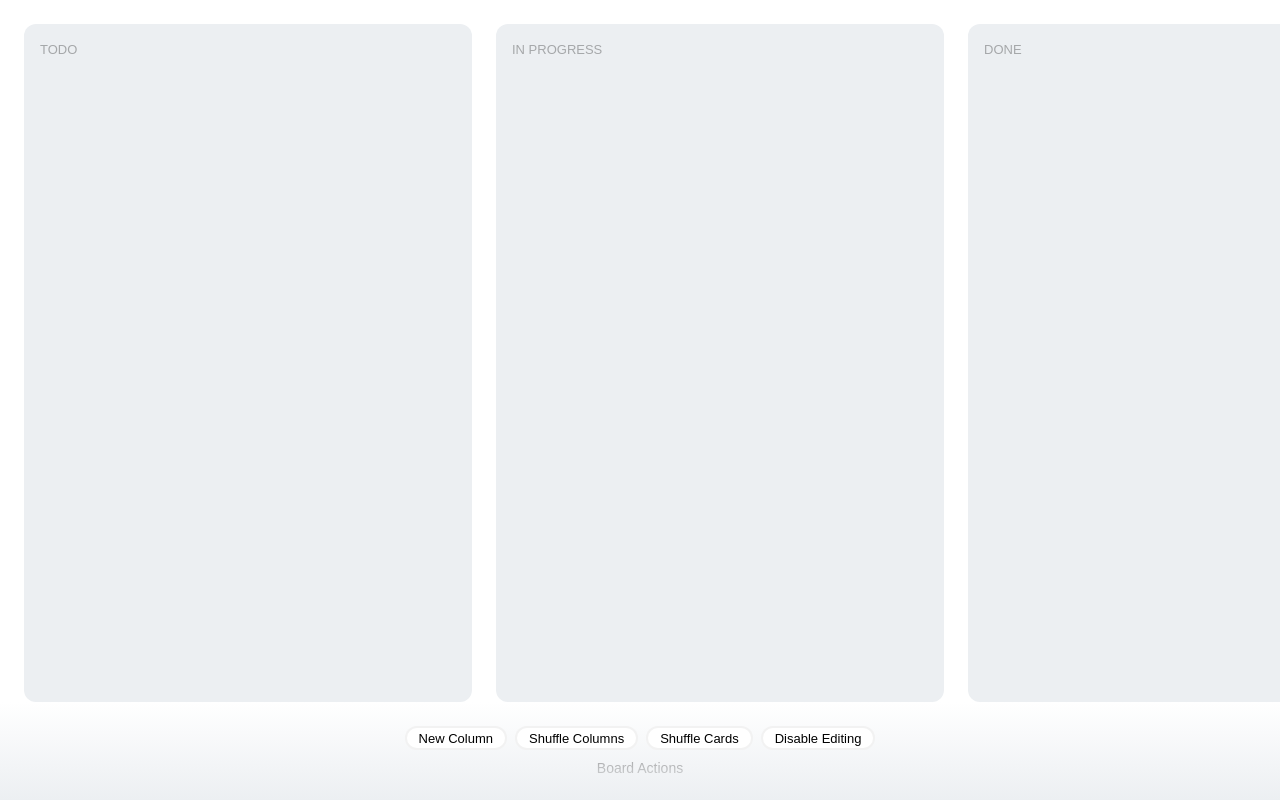
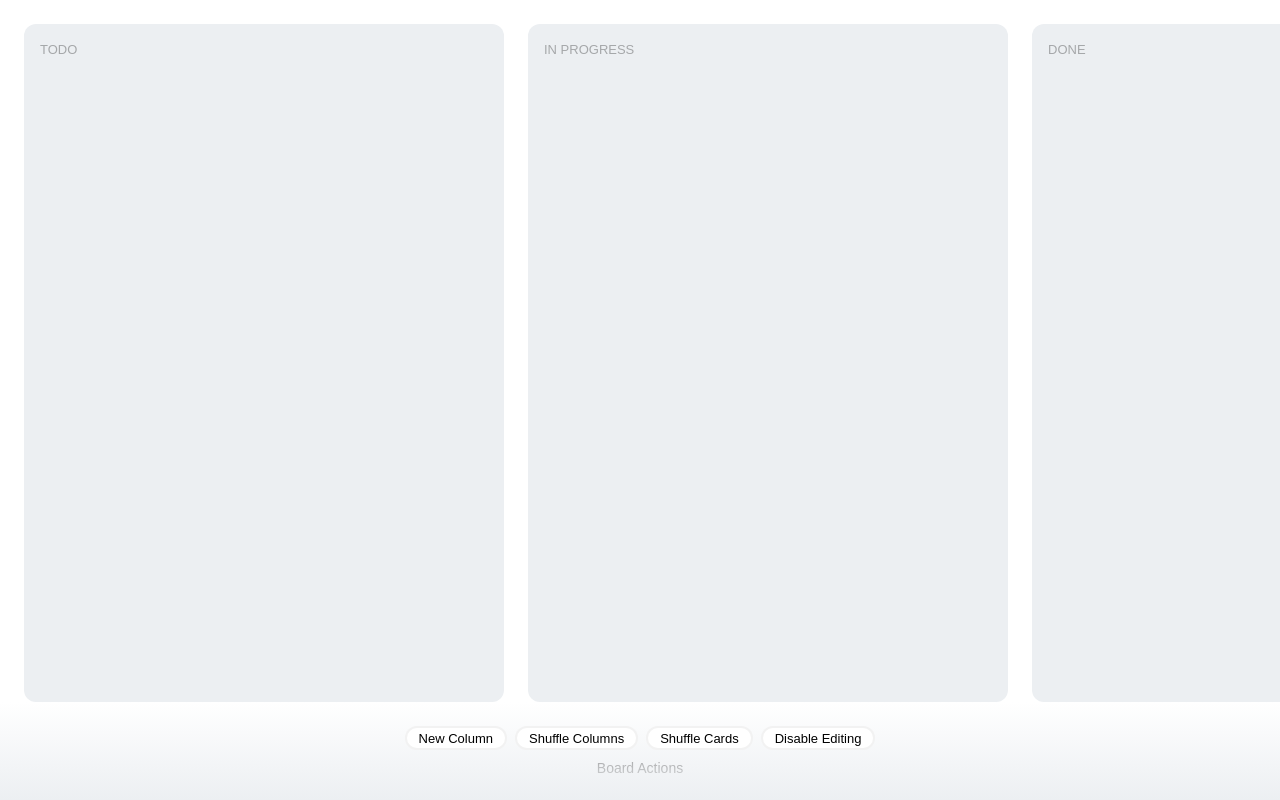
Before and after one commit to AbdulAzizi/vue-kanban-v1, a Vue app: page / in a window 1280 px wide. Built offline with nearby package versions, Linux system fonts and the light colour scheme.

Commit message:
Make columns draggable

```diff
--- a/src/App.vue
+++ b/src/App.vue
@@ -1,15 +1,5 @@
 <script setup lang="ts">
-  import { reactive, useId } from 'vue';
-  import type { KanbanColumnType } from './types/kanbanTypes';
   import KanbanBoard from './components/KanbanBoard.vue';
-
-  const columns = reactive<KanbanColumnType[]>([
-    { id: useId(), title: 'Todo', order: 1, cards: [] },
-    { id: useId(), title: 'In progress', order: 2, cards: [] },
-    { id: useId(), title: 'Done', order: 3, cards: [] },
-    { id: useId(), title: 'Backlog', order: 4, cards: [] },
-    { id: useId(), title: 'Archive', order: 5, cards: [] },
-  ]);
 </script>
 
 <template>
@@ -17,7 +7,7 @@
   </header>
 
   <main>
-    <KanbanBoard :columns="columns" />
+    <KanbanBoard />
   </main>
 </template>
 
--- a/src/assets/base.css
+++ b/src/assets/base.css
@@ -13,6 +13,7 @@
     --vt-c-orange: #FF9500;
     --vt-c-white: #ffffff;
     --vt-c-grey: #CED9E3;
+    --vt-c-grey-bright-trasparent: #eceff2d5;
     --vt-c-grey-bright: #ECEFF2;
 }
 
--- a/src/components/KanbanBoard.vue
+++ b/src/components/KanbanBoard.vue
@@ -1,19 +1,47 @@
 <script lang="ts" setup>
     import KanbanColumn from './KanbanColumn.vue';
+    import { reactive, useId, ref } from 'vue';
     import type { KanbanColumnType } from '../types/kanbanTypes';
 
-    const props = defineProps<{ columns: KanbanColumnType[] }>();
+    const columns = reactive<KanbanColumnType[]>([
+        { id: useId(), title: 'Todo', order: 1, cards: [] },
+        { id: useId(), title: 'In progress', order: 2, cards: [] },
+        { id: useId(), title: 'Done', order: 3, cards: [] },
+        { id: useId(), title: 'Backlog', order: 4, cards: [] },
+        { id: useId(), title: 'Archive', order: 5, cards: [] },
+    ]);
+
+    const draggedColumn = ref<KanbanColumnType | null>(null);
+
+    const setDraggedColumn = (column: KanbanColumnType) => {
+        draggedColumn.value = column;
+    };
+
+    const reorderColumns = (hoveredColumn: KanbanColumnType) => {
+        if (!draggedColumn.value || draggedColumn.value.id === hoveredColumn.id) return;
+
+        const from = draggedColumn.value;
+        const to = hoveredColumn;
+
+        const temp = from.order;
+        from.order = to.order;
+        to.order = temp;
+    };
 </script>
 
 <template>
     <div class="kanban-container">
         <section class="kabnban-columns" aria-label="Kanban Board">
             <KanbanColumn
-                v-for="column in props.columns"
+                v-for="column in columns"
+                :key="column.id"
                 :column="column"
-                :key="column.id"
+                :style="{ order: column.order }"
+                @drag-start="setDraggedColumn"
+                @reorder="reorderColumns"
             />
         </section>
+
         <footer class="kanban-footer">
             <div class="kanban-actions">
                 <div class="buttons-row">
--- a/src/components/KanbanColumn.vue
+++ b/src/components/KanbanColumn.vue
@@ -1,13 +1,51 @@
 <script lang="ts" setup>
     import type { KanbanColumnType } from '../types/kanbanTypes';
-    const props = defineProps<{ column: KanbanColumnType }>();
+
+    const props = defineProps<{
+        column: KanbanColumnType
+    }>();
+
+    const emit = defineEmits<{
+        (e: 'drag-start', column: KanbanColumnType): void
+        (e: 'reorder', column: KanbanColumnType): void
+    }>();
+
+    const ondragstart = (event: DragEvent) => {
+        if (event.dataTransfer) {
+            event.dataTransfer.effectAllowed = 'move';
+            event.dataTransfer.dropEffect = 'move';
+        }
+
+        (event.target as HTMLElement).classList.add('dragging');
+        emit('drag-start', props.column);
+    };
+
+    const ondragover = () => {
+        emit('reorder', props.column);
+    };
+
+    const ondragend = (event: DragEvent) => {
+        const target = event.target as HTMLElement | null;
+
+        if (target) {
+            target.classList.remove('dragging');
+        }
+    };
 </script>
 
 <template>
-    <article class="kanban-column" :aria-label="props.column.title">
-        <span class="kanban-column-title">{{ props.column.title }}</span>
-    </article>
+  <article
+    class="kanban-column"
+    :aria-label="props.column.title"
+    @dragend="ondragend"
+    @dragover.prevent="ondragover"
+    @dragstart="ondragstart"
+    :draggable="true"
+  >
+    <span class="kanban-column-title">{{ props.column.title }}</span>
+  </article>
 </template>
+
 
 <style scoped>
 .kanban-column {
@@ -16,7 +54,7 @@
     background-color: var(--color-column-background);
     border-radius: 12px;
     padding: 16px;
-    box-sizing: border-box;
+    cursor: grab;
 }
 
 .kanban-column-title {
@@ -24,4 +62,9 @@
     font-size: 13px;
     color: var(--vt-c-black-03);
 }
+
+.dragging {
+    opacity: 0.7;
+    background-color: var(--vt-c-grey-bright-trasparent);
+}
 </style>
```
